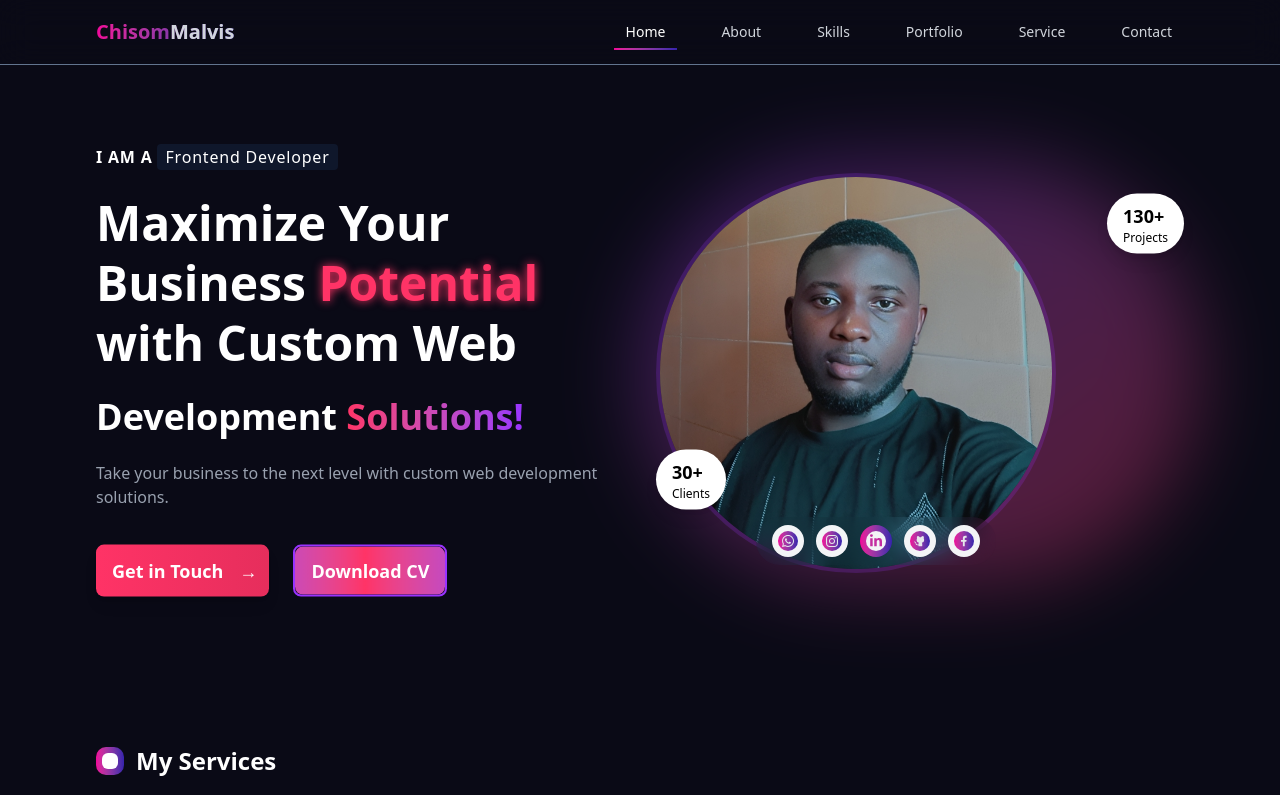
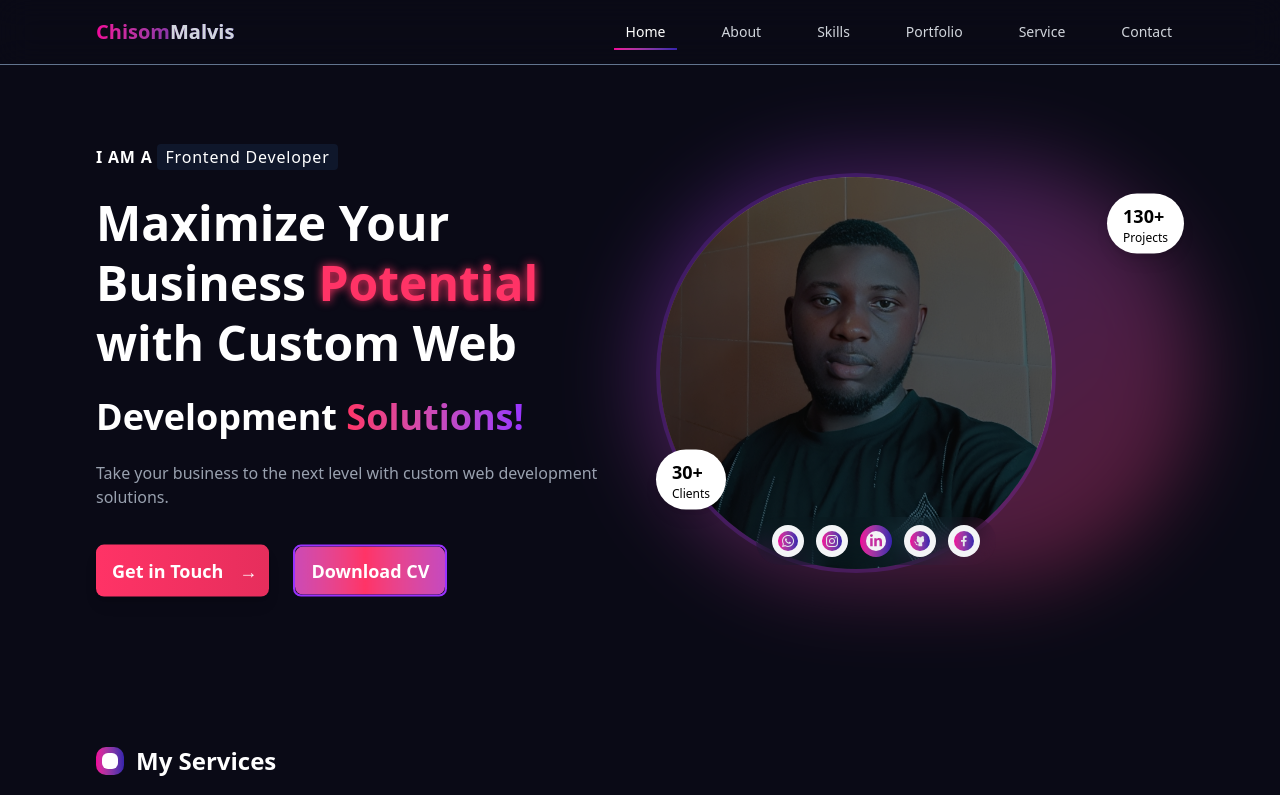
Before and after one commit to malvisanochie1/new-portfolio, a Next.js app: page / in a window 1280 px wide. Shown: the top 795 px of the page. Built offline with nearby package versions, Linux system fonts and the light colour scheme.

Commit message:
updated the profile

```diff
--- a/src/components/sections/home.tsx
+++ b/src/components/sections/home.tsx
@@ -387,6 +387,7 @@ export default function Homesec() {
                   height={400}
                   className="object-cover- object-bottom"
                 />
+                <div className="absolute top-0 w-full h-full rounded-full bg-black/50"></div>
               </motion.div>
 
               {/* Stats badges */}
```
